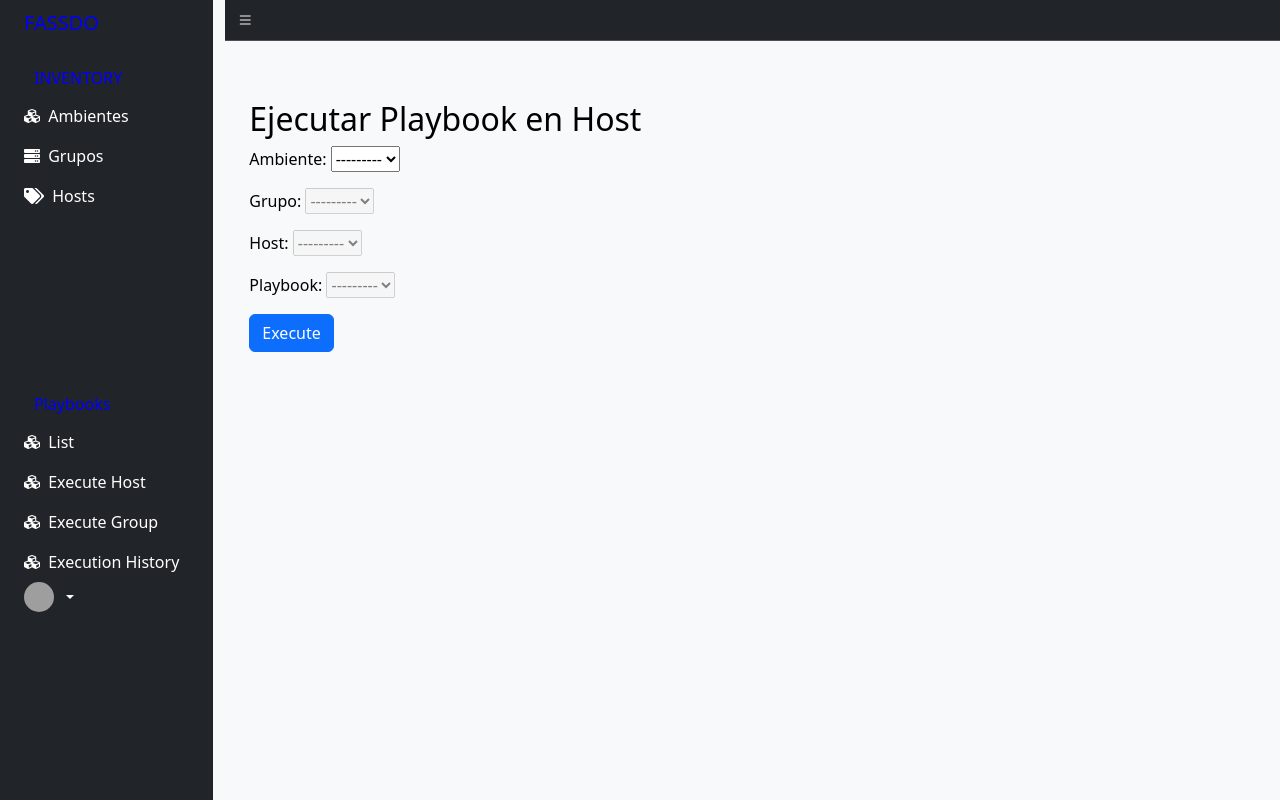
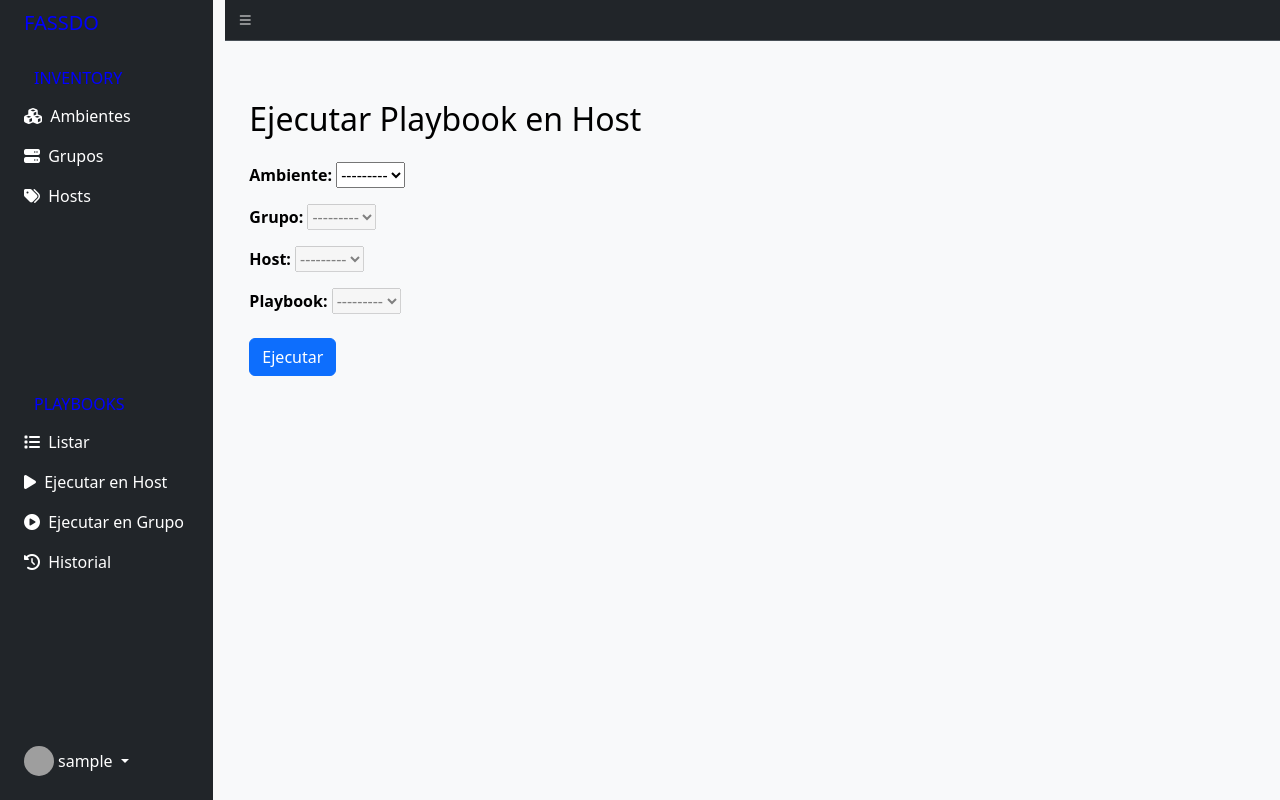
Before and after one commit to htheran/fassdo, a Django app: page /executor/execute/ in a window 1280 px wide. Run offline with Django 5.2, Linux system fonts and the light colour scheme; the visitor is signed in with stand-in values (Sample User, id 1); data that the repository does not hold is empty; some libraries are stand-ins or nearby versions; grey boxes are pictures that could not be loaded.

Commit message:
Ya realiza las ejecuciones, en host y en grupos

```diff
--- a/executor/forms.py
+++ b/executor/forms.py
@@ -1,5 +1,3 @@
-# executor/forms.py
-
 from django import forms
 from inventory.models import Environment, Group, Host
 from playbook.models import Playbook
@@ -60,15 +58,12 @@ class ExecutePlaybookHostForm(forms.Form):
 
         # Incluir los valores seleccionados en los queryset para evitar errores de validación
         if self.is_bound:
-            # Incluir el grupo seleccionado en el queryset
             group = self.fields['group'].queryset.filter(pk=self.data.get('group')).first()
             if group:
                 self.fields['group'].queryset = Group.objects.filter(pk=group.pk)
-            # Incluir el host seleccionado en el queryset
             host = self.fields['host'].queryset.filter(pk=self.data.get('host')).first()
             if host:
                 self.fields['host'].queryset = Host.objects.filter(pk=host.pk)
-            # Incluir el playbook seleccionado en el queryset
             playbook = self.fields['playbook'].queryset.filter(pk=self.data.get('playbook')).first()
             if playbook:
                 self.fields['playbook'].queryset = Playbook.objects.filter(pk=playbook.pk)
@@ -98,6 +93,8 @@ class ExecutePlaybookGroupForm(forms.Form):
                 group_id = int(self.data.get('group'))
                 group = Group.objects.get(id=group_id)
                 operating_systems = group.host_set.values_list('operating_system', flat=True).distinct()
+
+                # Recargar los playbooks según el sistema operativo de los hosts del grupo
                 self.fields['playbook'].queryset = Playbook.objects.filter(
                     playbook_type='group',
                     operating_system__in=operating_systems
@@ -107,6 +104,8 @@ class ExecutePlaybookGroupForm(forms.Form):
         elif self.initial.get('group'):
             group = self.initial.get('group')
             operating_systems = group.host_set.values_list('operating_system', flat=True).distinct()
+
+            # Recargar el queryset de playbooks si el grupo ya está en los datos iniciales
             self.fields['playbook'].queryset = Playbook.objects.filter(
                 playbook_type='group',
                 operating_system__in=operating_systems
@@ -114,13 +113,8 @@ class ExecutePlaybookGroupForm(forms.Form):
         else:
             self.fields['playbook'].queryset = Playbook.objects.none()
 
-        # Incluir los valores seleccionados en los queryset para evitar errores de validación
+        # Asegurarnos de que el `playbook` seleccionado está en el `queryset`
         if self.is_bound:
-            # Incluir el grupo seleccionado en el queryset
-            group = self.fields['group'].queryset.filter(pk=self.data.get('group')).first()
-            if group:
-                self.fields['group'].queryset = Group.objects.filter(pk=group.pk)
-            # Incluir el playbook seleccionado en el queryset
-            playbook = self.fields['playbook'].queryset.filter(pk=self.data.get('playbook')).first()
-            if playbook:
-                self.fields['playbook'].queryset = Playbook.objects.filter(pk=playbook.pk)
+            playbook_id = self.data.get('playbook')
+            if playbook_id:
+                self.fields['playbook'].queryset = Playbook.objects.filter(pk=playbook_id)
--- a/executor/views.py
+++ b/executor/views.py
@@ -1,5 +1,3 @@
-# executor/views.py
-
 from django.views import View
 from django.shortcuts import render, redirect, get_object_or_404
 from django.contrib.auth.decorators import login_required
@@ -18,7 +16,15 @@ from django.conf import settings
 
 logger = logging.getLogger(__name__)
 
+# ====================================================================
+# Sección 1: Ejecución en un Host
+# ====================================================================
+
 class BasePlaybookExecuteView(View):
+    """
+    Clase base para la ejecución de playbooks en un host.
+    """
+
     def execute_playbook_on_host(self, playbook, host):
         inventory_path = None
         try:
@@ -100,90 +106,6 @@ class BasePlaybookExecuteView(View):
             if inventory_path and os.path.exists(inventory_path):
                 os.remove(inventory_path)
 
-    def execute_playbook_on_hosts(self, playbook, hosts):
-        inventory_path = None
-        try:
-            # Verificar que los archivos de clave SSH existen
-            for host in hosts:
-                if not host.ssh_key:
-                    error_message = f"El host {host.hostname} no tiene una clave SSH asignada."
-                    logger.error(error_message)
-                    return error_message, 'Failure'
-                #ssh_key_path = host.ssh_key
-                ssh_key_path = host.get_ssh_key_path()
-                if not os.path.exists(ssh_key_path):
-                    error_message = f"La clave SSH no se encuentra en {ssh_key_path} para el host {host.hostname}"
-                    logger.error(error_message)
-                    return error_message, 'Failure'
-
-            # Verificar que el playbook existe
-            playbook_path = playbook.playbook_file.path
-            if not os.path.exists(playbook_path):
-                error_message = f"El playbook no se encuentra en {playbook_path}"
-                logger.error(error_message)
-                return error_message, 'Failure'
-
-            # Crear contenido del inventario
-            inventory_content = ''
-            for host in hosts:
-                #ssh_key_path = host.ssh_key
-                ssh_key_path = host.get_ssh_key_path()
-                inventory_content += (
-                    f"{host.ansible_host} "
-                    f"ansible_user={host.ansible_user} "
-                    f"ansible_ssh_private_key_file={ssh_key_path} "
-                    f"ansible_python_interpreter={host.python_interpreter}\n"
-                )
-
-            # Crear archivo temporal de inventario
-            with tempfile.NamedTemporaryFile(mode='w', delete=False) as temp_inventory:
-                temp_inventory.write(inventory_content)
-                inventory_path = temp_inventory.name
-
-            # Agregar logs para depuración
-            logger.debug(f"Archivo de inventario temporal creado en: {inventory_path}")
-            logger.debug(f"Contenido del inventario:\n{inventory_content}")
-            logger.debug(f"Ruta del playbook: {playbook_path}")
-
-            # Construir el comando de Ansible
-            ansible_command = [
-                'ansible-playbook',
-                '-i', inventory_path,
-                playbook_path,
-            ]
-
-            # Registrar el comando para depuración
-            logger.debug(f"Ejecutando comando: {' '.join(ansible_command)}")
-
-            # Ejecutar el comando
-            result = subprocess.run(
-                ansible_command,
-                stdout=subprocess.PIPE,
-                stderr=subprocess.PIPE,
-                text=True
-            )
-
-            # Registrar las salidas
-            logger.debug(f"Salida estándar: {result.stdout}")
-            logger.debug(f"Error estándar: {result.stderr}")
-
-            if result.returncode != 0:
-                # Ejecución fallida
-                logger.error(f"Ejecución del playbook fallida con código de retorno {result.returncode}")
-                logger.error(f"Salida de error: {result.stderr}")
-                return result.stderr, 'Failure'
-            else:
-                # Ejecución exitosa
-                return result.stdout, 'Success'
-
-        except Exception as e:
-            logger.exception("Ocurrió un error inesperado durante la ejecución del playbook.")
-            return str(e), 'Failure'
-        finally:
-            # Eliminar el archivo de inventario temporal
-            if inventory_path and os.path.exists(inventory_path):
-                os.remove(inventory_path)
-
 @method_decorator(login_required, name='dispatch')
 class PlaybookExecuteView(BasePlaybookExecuteView):
     """
@@ -230,8 +152,95 @@ class PlaybookExecuteView(BasePlaybookExecuteView):
             logger.error(f"Errores del formulario: {form.errors}")
         return render(request, 'executor/playbook_execute.html', {'form': form})
 
+class LoadHostsView(View):
+    """
+    Vista para cargar hosts basados en el grupo seleccionado.
+    """
+    def get(self, request):
+        group_id = request.GET.get('group_id')
+        hosts = Host.objects.filter(group_id=group_id)
+        data = [
+            {
+                'id': host.id,
+                'name': host.hostname,
+                'operating_system': host.operating_system
+            } for host in hosts
+        ]
+        return JsonResponse({'hosts': data})
+
+# ====================================================================
+# Sección 2: Ejecución en Grupos
+# ====================================================================
+
+class BasePlaybookGroupExecuteView(View):
+    """
+    Clase base para la ejecución de playbooks en grupos.
+    """
+
+    def execute_playbook_on_hosts(self, playbook, hosts, group_name):
+        inventory_path = None
+        try:
+            # Crear contenido del inventario con la definición de grupo
+            inventory_content = f"[{group_name}]\n"  # Definir el grupo en el inventario
+            for host in hosts:
+                ssh_key_path = host.ssh_key
+                inventory_content += (
+                    f"{host.ansible_host} "
+                    f"ansible_user={host.ansible_user} "
+                    f"ansible_ssh_private_key_file={ssh_key_path} "
+                    f"ansible_python_interpreter={host.python_interpreter}\n"
+                )
+
+            # Crear archivo temporal de inventario
+            with tempfile.NamedTemporaryFile(mode='w', delete=False) as temp_inventory:
+                temp_inventory.write(inventory_content)
+                inventory_path = temp_inventory.name
+
+            # Agregar logs para depuración
+            logger.debug(f"Archivo de inventario temporal creado en: {inventory_path}")
+            logger.debug(f"Contenido del inventario:\n{inventory_content}")
+            logger.debug(f"Ruta del playbook: {playbook.playbook_file.path}")
+
+            # Construir el comando de Ansible para grupos
+            ansible_command = [
+                'ansible-playbook',
+                '-i', inventory_path,
+                playbook.playbook_file.path,
+                '--limit', group_name,  # Usar el nombre del grupo aquí
+                '-e', f'group={group_name}'  # Pasar la variable del grupo
+            ]
+
+            # Ejecutar el comando
+            result = subprocess.run(
+                ansible_command,
+                stdout=subprocess.PIPE,
+                stderr=subprocess.PIPE,
+                text=True
+            )
+
+            # Registrar las salidas
+            logger.debug(f"Salida estándar: {result.stdout}")
+            logger.debug(f"Error estándar: {result.stderr}")
+
+            if result.returncode != 0:
+                # Ejecución fallida
+                logger.error(f"Ejecución del playbook fallida con código de retorno {result.returncode}")
+                logger.error(f"Salida de error: {result.stderr}")
+                return result.stderr, 'Failure'
+            else:
+                # Ejecución exitosa
+                return result.stdout, 'Success'
+
+        except Exception as e:
+            logger.exception("Ocurrió un error inesperado durante la ejecución del playbook.")
+            return str(e), 'Failure'
+        finally:
+            # Eliminar el archivo de inventario temporal
+            if inventory_path and os.path.exists(inventory_path):
+                os.remove(inventory_path)
+
 @method_decorator(login_required, name='dispatch')
-class ExecutePlaybookGroupView(BasePlaybookExecuteView):
+class ExecutePlaybookGroupView(BasePlaybookGroupExecuteView):
     """
     Vista para ejecutar playbooks en un grupo de hosts.
     """
@@ -252,8 +261,8 @@ class ExecutePlaybookGroupView(BasePlaybookExecuteView):
                 logger.error("No se encontraron hosts en el grupo.")
                 output, status = "No se encontraron hosts en el grupo.", 'Failure'
             else:
-                # Ejecutar el playbook en los hosts
-                output, status = self.execute_playbook_on_hosts(playbook, hosts)
+                # Ejecutar el playbook en los hosts, pasando el nombre del grupo
+                output, status = self.execute_playbook_on_hosts(playbook, hosts, group.name)
 
             # Guardar en el historial
             execution = ExecutionHistory.objects.create(
@@ -275,7 +284,19 @@ class ExecutePlaybookGroupView(BasePlaybookExecuteView):
         else:
             # Registrar errores del formulario
             logger.error(f"Errores del formulario: {form.errors}")
+
+            # Volver a cargar los playbooks para el grupo seleccionado en caso de error
+            if 'group' in request.POST:
+                group_id = request.POST.get('group')
+                group = get_object_or_404(Group, pk=group_id)
+                operating_systems = group.host_set.values_list('operating_system', flat=True).distinct()
+                form.fields['playbook'].queryset = Playbook.objects.filter(
+                    playbook_type='group',
+                    operating_system__in=operating_systems
+                )
+
         return render(request, 'executor/playbook_execute_group.html', {'form': form})
+
 
 class LoadGroupsView(View):
     """
@@ -283,51 +304,60 @@ class LoadGroupsView(View):
     """
     def get(self, request):
         environment_id = request.GET.get('environment_id')
+        logger.debug(f"Environment ID recibido: {environment_id}")
         groups = Group.objects.filter(environment_id=environment_id)
         data = [{'id': group.id, 'name': group.name} for group in groups]
         return JsonResponse({'groups': data})
 
-class LoadHostsView(View):
-    """
-    Vista para cargar hosts basados en el grupo seleccionado.
-    """
-    def get(self, request):
-        group_id = request.GET.get('group_id')
-        hosts = Host.objects.filter(group_id=group_id)
-        data = [
-            {
-                'id': host.id,
-                'name': host.hostname,
-                'operating_system': host.operating_system
-            } for host in hosts
-        ]
-        return JsonResponse({'hosts': data})
-
 class LoadPlaybooksView(View):
     """
-    Vista para cargar playbooks basados en el tipo y sistema operativo.
+    Vista para cargar playbooks basados en el tipo y sistema operativo o grupo.
     """
     def get(self, request):
         playbook_type = request.GET.get('playbook_type')
+        logger.debug(f"Playbook type recibido: {playbook_type}")
+
+        playbooks = Playbook.objects.none()
+
         if playbook_type == 'host':
             operating_system = request.GET.get('operating_system')
-            playbooks = Playbook.objects.filter(
-                playbook_type='host',
-                operating_system__iexact=operating_system
-            )
+            logger.debug(f"Operating System recibido: {operating_system}")
+
+            if operating_system:
+                playbooks = Playbook.objects.filter(
+                    playbook_type='host',
+                    operating_system__iexact=operating_system.strip()
+                )
         elif playbook_type == 'group':
             group_id = request.GET.get('group_id')
-            group = get_object_or_404(Group, pk=group_id)
-            operating_systems = group.host_set.values_list('operating_system', flat=True).distinct()
-            playbooks = Playbook.objects.filter(
-                playbook_type='group',
-                operating_system__in=operating_systems
-            )
+            logger.debug(f"Group ID recibido: {group_id}")
+
+            if group_id:
+                group = get_object_or_404(Group, pk=group_id)
+                operating_systems = group.host_set.values_list('operating_system', flat=True).distinct()
+
+                if operating_systems.exists():
+                    logger.debug(f"Sistemas operativos encontrados: {list(operating_systems)}")
+                    playbooks = Playbook.objects.filter(
+                        playbook_type='group',
+                        operating_system__in=[os.strip().lower() for os in operating_systems]
+                    )
+                    logger.debug(f"Playbooks encontrados: {list(playbooks.values_list('name', flat=True))}")
+                else:
+                    logger.error("No se encontraron sistemas operativos en los hosts del grupo.")
+            else:
+                logger.error("No se proporcionó un ID de grupo válido.")
+
         else:
-            playbooks = Playbook.objects.none()
+            logger.error("Tipo de playbook no válido o no proporcionado.")
 
         data = [{'id': pb.id, 'name': pb.name} for pb in playbooks]
         return JsonResponse({'playbooks': data})
+
+
+# ====================================================================
+# Vistas Comunes
+# ====================================================================
 
 @login_required
 def execution_history(request):
--- a/templates/base/base.html
+++ b/templates/base/base.html
@@ -1,16 +1,22 @@
 <!DOCTYPE html>
-<html lang="en">
+<html lang="es"> <!-- Cambié el idioma a español para coherencia -->
 <head>
+    {% load static %}
     <meta charset="UTF-8">
     <meta name="viewport" content="width=device-width, initial-scale=1.0">
     <title>{% block title %}Fassdo{% endblock %}</title>
 
-    <!-- Bootstrap 5 CDN -->
-    <link rel="stylesheet" href="https://cdn.jsdelivr.net/npm/bootstrap@5.3.0-alpha1/dist/css/bootstrap.min.css">
-    <!-- Bootstrap Icons CDN -->
-    <link rel="stylesheet" href="https://cdn.jsdelivr.net/npm/bootstrap-icons@1.9.1/font/bootstrap-icons.css">
+    <!-- Bootstrap 5 CSS -->
+    <link rel="stylesheet" href="https://cdn.jsdelivr.net/npm/bootstrap@5.3.0/dist/css/bootstrap.min.css" integrity="sha384-..." crossorigin="anonymous">
+
+    <!-- Bootstrap Icons -->
+    <link rel="stylesheet" href="https://cdn.jsdelivr.net/npm/bootstrap-icons@1.10.5/font/bootstrap-icons.css" integrity="sha384-..." crossorigin="anonymous">
+
     <!-- Font Awesome CDN -->
-    <link rel="stylesheet" href="https://cdnjs.cloudflare.com/ajax/libs/font-awesome/5.15.4/css/all.min.css">
+    <link rel="stylesheet" href="https://cdnjs.cloudflare.com/ajax/libs/font-awesome/6.4.0/css/all.min.css" integrity="sha512-..." crossorigin="anonymous" referrerpolicy="no-referrer" />
+
+    <!-- Select2 CSS -->
+    <link href="https://cdn.jsdelivr.net/npm/select2@4.1.0-rc.0/dist/css/select2.min.css" rel="stylesheet" />
 
     <style>
         body {
@@ -73,59 +79,58 @@
                         <!-- Un enlace general para cada sección -->
                         <li class="nav-item">
                             <a href="{% url 'list_environments' %}" class="nav-link align-middle px-0">
-                                <i class="fa fa-cubes"></i> <span class="ms-1 d-none d-sm-inline">Ambientes</span>
+                                <i class="fas fa-cubes"></i> <span class="ms-1 d-none d-sm-inline">Ambientes</span>
                             </a>
                         </li>
                         <li class="nav-item">
                             <a href="{% url 'list_groups' %}" class="nav-link align-middle px-0">
-                                <i class="fa fa-server"></i> <span class="ms-1 d-none d-sm-inline">Grupos</span>
+                                <i class="fas fa-server"></i> <span class="ms-1 d-none d-sm-inline">Grupos</span>
                             </a>
                         </li>
                         <li class="nav-item">
                             <a href="{% url 'list_hosts' %}" class="nav-link align-middle px-0">
-                                <i class="fa fa-tags"></i> <span class="ms-1 d-none d-sm-inline">Hosts</span>
+                                <i class="fas fa-tags"></i> <span class="ms-1 d-none d-sm-inline">Hosts</span>
                             </a>
                         </li>
                     </ul>
 
-                    <!-- Sección 1: Inventory -->
-                    <h6 class="section-title" style="color: blue;">Playbooks</h6>
+                    <!-- Sección 2: Playbooks -->
+                    <h6 class="section-title" style="color: blue;">PLAYBOOKS</h6>
                     <ul class="nav nav-pills flex-column mb-sm-auto mb-0 align-items-center align-items-sm-start">
                         <!-- Un enlace general para cada sección -->
                         <li class="nav-item">
                             <a href="{% url 'playbook_list' %}" class="nav-link align-middle px-0">
-                                <i class="fa fa-cubes"></i> <span class="ms-1 d-none d-sm-inline">List</span>
+                                <i class="fas fa-list"></i> <span class="ms-1 d-none d-sm-inline">Listar</span>
                             </a>
                         </li>
                         <li class="nav-item">
                             <a href="{% url 'executor:execute' %}" class="nav-link align-middle px-0">
-                                <i class="fa fa-cubes"></i> <span class="ms-1 d-none d-sm-inline">Execute Host</span>
+                                <i class="fas fa-play"></i> <span class="ms-1 d-none d-sm-inline">Ejecutar en Host</span>
                             </a>
                         </li>
-
                         <li class="nav-item">
                             <a href="{% url 'executor:execute_playbook_group' %}" class="nav-link align-middle px-0">
-                                <i class="fa fa-cubes"></i> <span class="ms-1 d-none d-sm-inline">Execute Group</span>
+                                <i class="fas fa-play-circle"></i> <span class="ms-1 d-none d-sm-inline">Ejecutar en Grupo</span>
                             </a>
                         </li>
-
                         <li class="nav-item">
                             <a href="{% url 'executor:execution_history' %}" class="nav-link align-middle px-0">
-                                <i class="fa fa-cubes"></i> <span class="ms-1 d-none d-sm-inline">Execution History</span>
+                                <i class="fas fa-history"></i> <span class="ms-1 d-none d-sm-inline">Historial</span>
                             </a>
                         </li>
+                    </ul>
 
-
+                    <!-- Perfil de Usuario -->
                     <div class="dropdown pb-4">
                         <a href="#" class="d-flex align-items-center text-white text-decoration-none dropdown-toggle" id="dropdownUser1" data-bs-toggle="dropdown" aria-expanded="false">
-                            <img src="https://avatars.githubusercontent.com/u/7049884?v=4" alt="User" width="30" height="30" class="rounded-circle">
-                            <span class="d-none d-sm-inline mx-1"> {{ username }}</span>
+                            <img src="{% static 'images/default_avatar.png' %}" alt="User" width="30" height="30" class="rounded-circle">
+                            <span class="d-none d-sm-inline mx-1">{{ request.user.username }}</span>
                         </a>
                         <ul class="dropdown-menu dropdown-menu-dark text-small shadow">
                             <li>
                                 <form action="{% url 'logout' %}" method="post">
                                     {% csrf_token %}
-                                    <button type="submit" class="dropdown-item">Sign out</button>
+                                    <button type="submit" class="dropdown-item">Cerrar sesión</button>
                                 </form>
                             </li>
                         </ul>
@@ -147,21 +152,16 @@
             </div>
         </div>
     </div>
-<!-- En base/base.html -->
-{% if messages %}
-<div class="container mt-2">
-    {% for message in messages %}
-    <div class="alert alert-{{ message.tags }}">
-        {{ message }}
-    </div>
-    {% endfor %}
-</div>
-{% endif %}
+    <!-- En base/base.html -->
 
     <!-- Bootstrap JS Bundle with Popper -->
-    <script src="https://cdn.jsdelivr.net/npm/bootstrap@5.3.0-alpha1/dist/js/bootstrap.bundle.min.js"></script>
-    <!-- jQuery CDN -->
-    <script src="https://code.jquery.com/jquery-3.6.0.min.js"></script>
+    <script src="https://cdn.jsdelivr.net/npm/bootstrap@5.3.0/dist/js/bootstrap.bundle.min.js" integrity="sha384-..." crossorigin="anonymous"></script>
+
+    <!-- jQuery CDN (debe estar antes de Select2) -->
+    <script src="https://code.jquery.com/jquery-3.6.0.min.js" integrity="sha256-..." crossorigin="anonymous"></script>
+
+    <!-- Select2 JS -->
+    <script src="https://cdn.jsdelivr.net/npm/select2@4.1.0-rc.0/dist/js/select2.min.js"></script>
 
     <script>
         // Toggle sidebar visibility
@@ -169,9 +169,5 @@
             document.getElementById("sidebar").classList.toggle("sidebar-hidden");
         };
     </script>
-
-
-
-
 </body>
 </html>
--- a/templates/executor/playbook_execute.html
+++ b/templates/executor/playbook_execute.html
@@ -4,26 +4,38 @@
 
 {% block content %}
 <div class="container mt-4">
-    <h2>Ejecutar Playbook en Host</h2>
+    <h2 class="mb-4">Ejecutar Playbook en Host</h2>
     <form method="post" id="execute-form">
         {% csrf_token %}
+
+        <!-- Ambiente -->
         <div class="mb-3">
-            {{ form.environment.label_tag }}
+            <label for="id_environment"><strong>Ambiente:</strong></label>
             {{ form.environment }}
         </div>
+
+        <!-- Grupo -->
         <div class="mb-3">
-            {{ form.group.label_tag }}
+            <label for="id_group"><strong>Grupo:</strong></label>
             {{ form.group }}
         </div>
+
+        <!-- Host -->
         <div class="mb-3">
-            {{ form.host.label_tag }}
+            <label for="id_host"><strong>Host:</strong></label>
             {{ form.host }}
         </div>
+
+        <!-- Playbook -->
         <div class="mb-3">
-            {{ form.playbook.label_tag }}
+            <label for="id_playbook"><strong>Playbook:</strong></label>
             {{ form.playbook }}
         </div>
-        <button type="submit" class="btn btn-primary">Execute</button>
+
+        <!-- Botón de ejecución -->
+        <div class="text-right mt-4">
+            <button type="submit" class="btn btn-primary">Ejecutar</button>
+        </div>
     </form>
 </div>
 
```
Also changed, not shown: templates/executor/execution_detail.html (+10 -0 lines), templates/executor/playbook_execute_group.html (+10 -15 lines).
